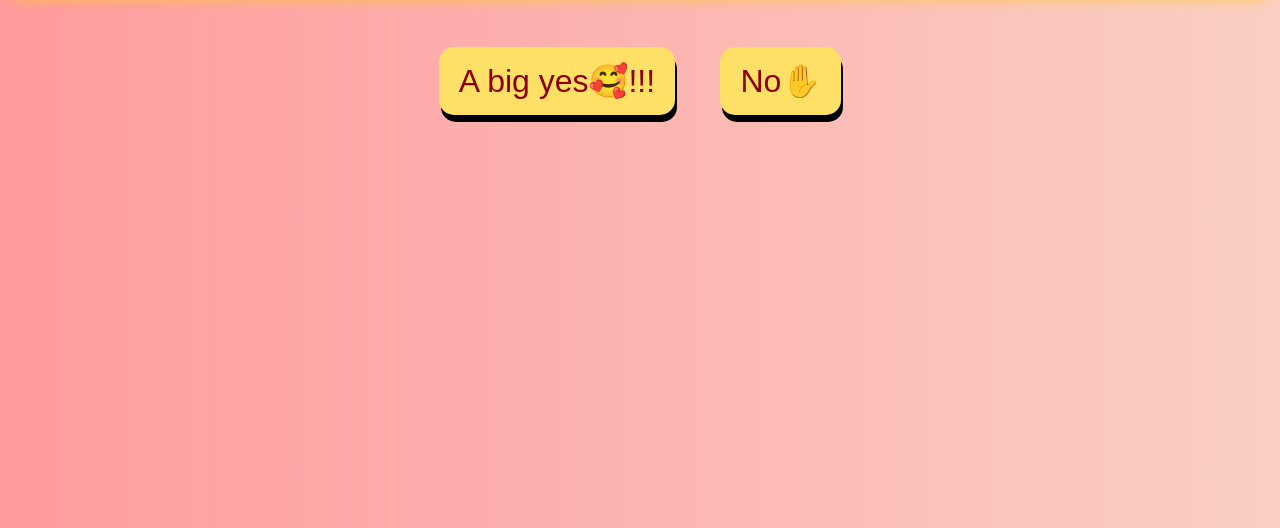
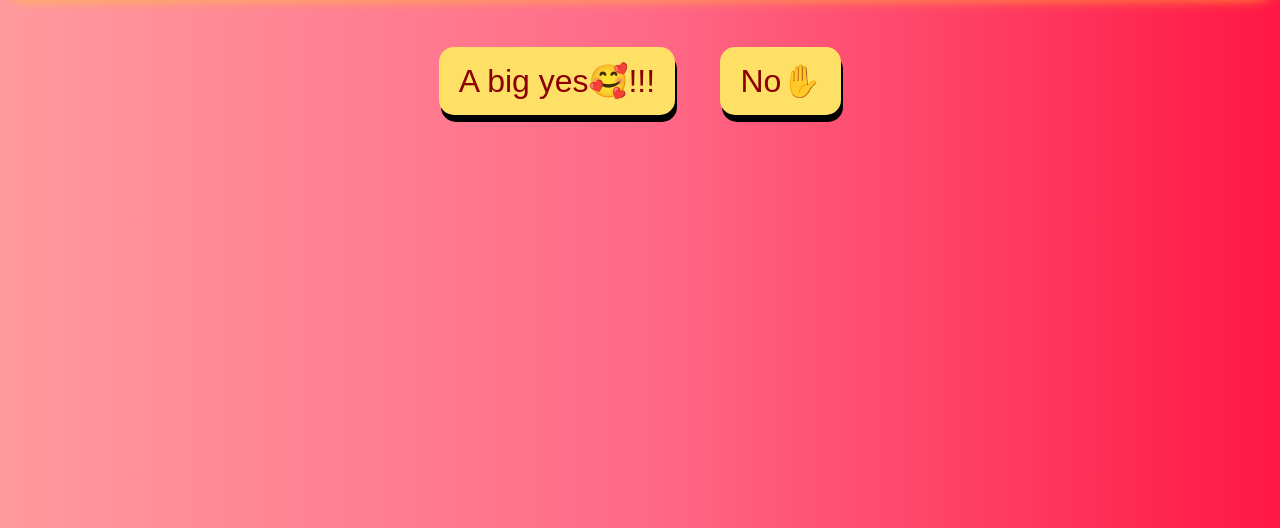
Before and after one commit to Mantachie-hub/valentines-interactive-site, a plain HTML site: page index.html in a window 1280 px wide. Shown: the part 288-816 px from the top of the page. Drawn offline with Linux system fonts and the light colour scheme.

Commit message:
Update style9.css

```diff
--- a/style9.css
+++ b/style9.css
@@ -1,6 +1,6 @@
 body{
     padding-top:160px;
-     background: linear-gradient(to right, #ff9a9e, #fad0c4); /* Valentine gradient */
+     background: linear-gradient(to right, #ff9a9e, #ff6a88, #ff1744);
     font-family: "Comic Sans MS", cursive, sans-serif;
     text-align: center;
     height: 80vh;
```
